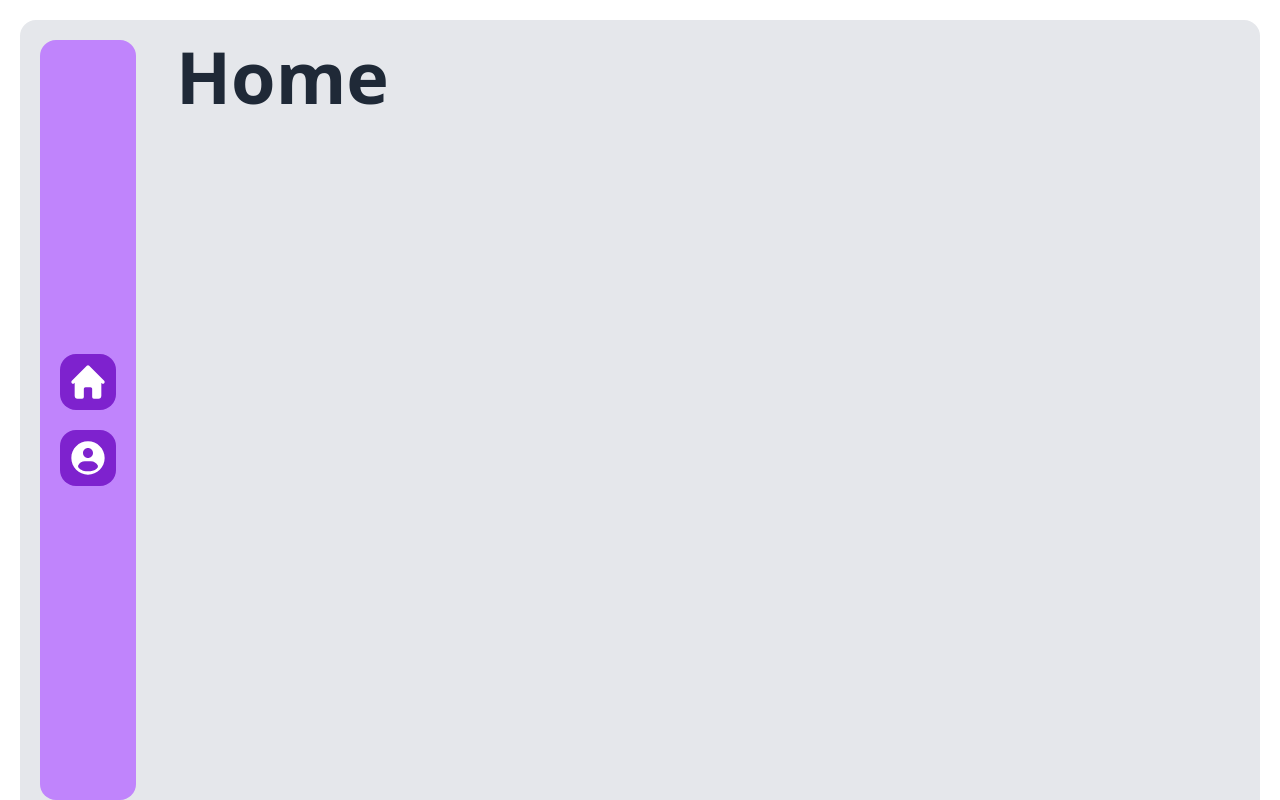
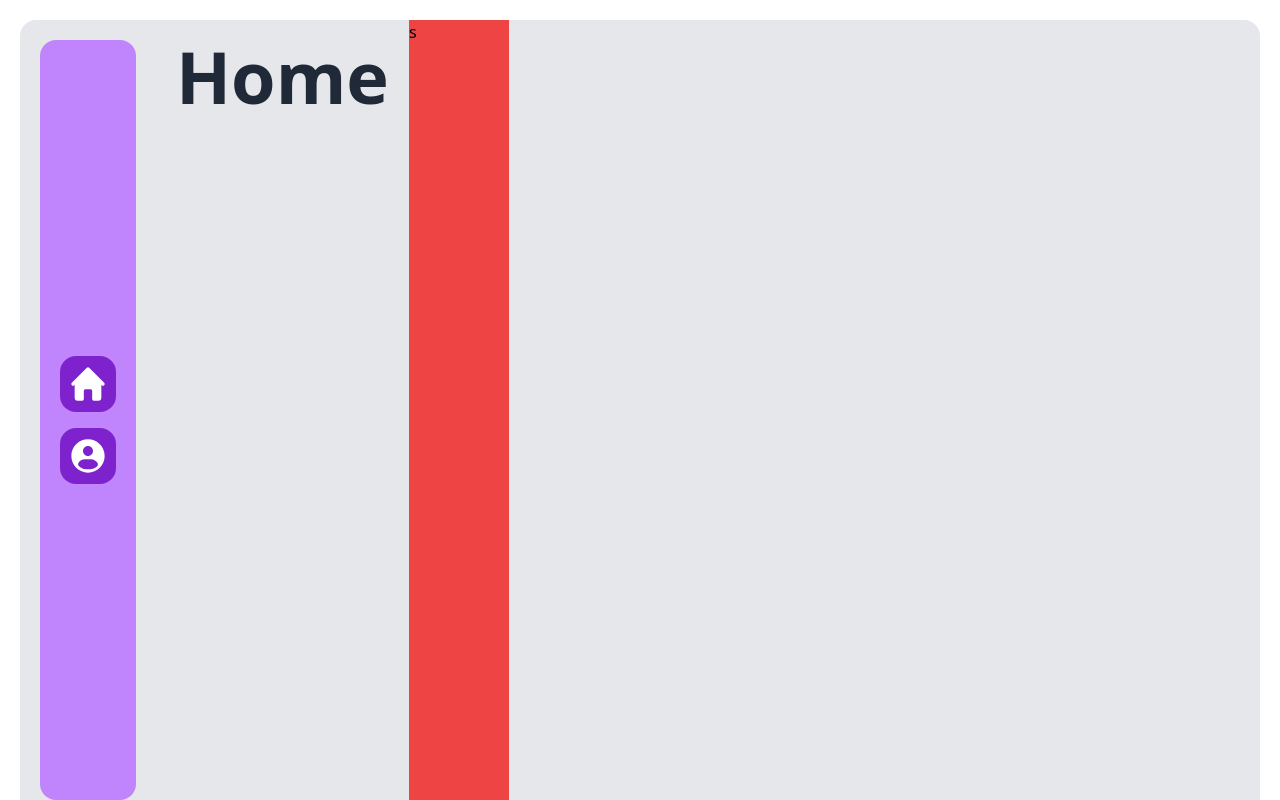
Before and after one commit to Mihael-Tin-banda/Mihael-Tin-banda.github.io, a Vue app: page / in a window 1280 px wide. Shown: the top 800 px of the page. Built offline with nearby package versions, Linux system fonts and the light colour scheme.

Commit message:
pokusavan navigacijski napravit

```diff
--- a/src/App.vue
+++ b/src/App.vue
@@ -1,5 +1,5 @@
 <template>
-  <div class="m-5 rounded-2xl bg-gray-200 h-screen flex">
+  <div class="md:m-5 rounded-2xl bg-gray-200 h-screen flex">
     <Nav />
     <RouterView />
   </div>
--- a/src/components/Nav.vue
+++ b/src/components/Nav.vue
@@ -1,6 +1,6 @@
 <template>
-    <div class="bg-purple-400 m-5 p-5 rounded-2xl flex flex-col justify-center items-center">
-        <RouterLink to="/" class="p-2 bg-purple-700 hover:bg-purple-500 rounded-2xl mb-5"><img class="w-10 h-10" src="../assets/icons/home.svg"></RouterLink>
+    <div class="fixed bottom-0 left-0 right-0 md:static bg-purple-400 md:m-5 p-5 md:rounded-2xl flex md:flex-col md:justify-center md:items-center gap-4">
+        <RouterLink to="/" class="p-2 bg-purple-700 hover:bg-purple-500 rounded-2xl"><img class="w-10 h-10" src="../assets/icons/home.svg"></RouterLink>
         <RouterLink to="/about" class="p-2 bg-purple-700 hover:bg-purple-500 rounded-2xl"><img class="w-10 h-10" src="../assets/icons/profil.svg"></RouterLink>
     </div>
 </template>
--- a/src/views/Home.vue
+++ b/src/views/Home.vue
@@ -1,6 +1,10 @@
 <template>
     <div class="p-5">
       <h1 class="font-bold text-7xl text-gray-800">Home</h1>
+    </div>
+
+    <div class="h-[10000px] w-[100px] bg-red-500">
+    s
     </div>
 </template>
 
```
Also changed, not shown: src/assets/icons/menu-close.svg (added), src/assets/icons/menu-open.svg (added).
